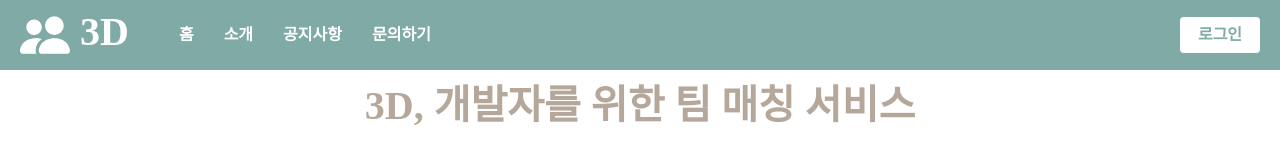
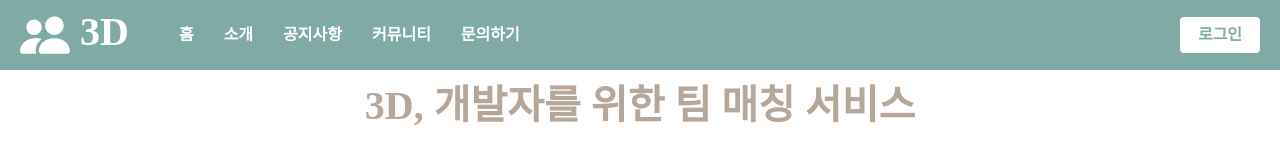
Before and after one commit to 3ddd-developers/3d-frontend, a React app: page / in a window 1280 px wide. Shown: the top 151 px of the page. Built offline with nearby package versions, Linux system fonts and the light colour scheme; a web font is replaced by a local one.

Commit message:
[feat] 커뮤니티 메뉴 추가

```diff
--- a/src/App.jsx
+++ b/src/App.jsx
@@ -107,6 +107,10 @@ const App = () => {
         window.location.href = '/#/notice';
     }
 
+    const onClickCommunity = () => {
+        window.location.href = '/#/community';
+    }
+
     const onClickQuestion = () => {
         window.location.href = '/#/question';
     }
@@ -127,6 +131,7 @@ const App = () => {
                 <span className="menu" style={{ marginLeft: '50px' }} onClick={onClickLogo}>홈</span>
                 <span className="menu" onClick={onClickIntro}>소개</span>
                 <span className="menu" onClick={onClickNotice}>공지사항</span>
+                <span className="menu" onClick={onClickCommunity}>커뮤니티</span>
                 <span className="menu" onClick={onClickQuestion}>문의하기</span>
                 {window.localStorage.getItem('userName') ? <UserInfo userName={user} /> : <Button className='header-button' onClick={onClickLogin}>로그인</Button>}
             </header>
@@ -143,6 +148,7 @@ const App = () => {
                     <Route path="/projectDetail" component={ProjectDetail} />
                     <Route path="/intro" component={CommingSoon} />
                     <Route path="/notice" component={CommingSoon} />
+                    <Route path="/community" component={CommingSoon} />
                     <Route path="/question" component={CommingSoon} />
                     <Route path="/term" component={CommingSoon} />
                     <Route path="/privacy" component={CommingSoon} />
```
